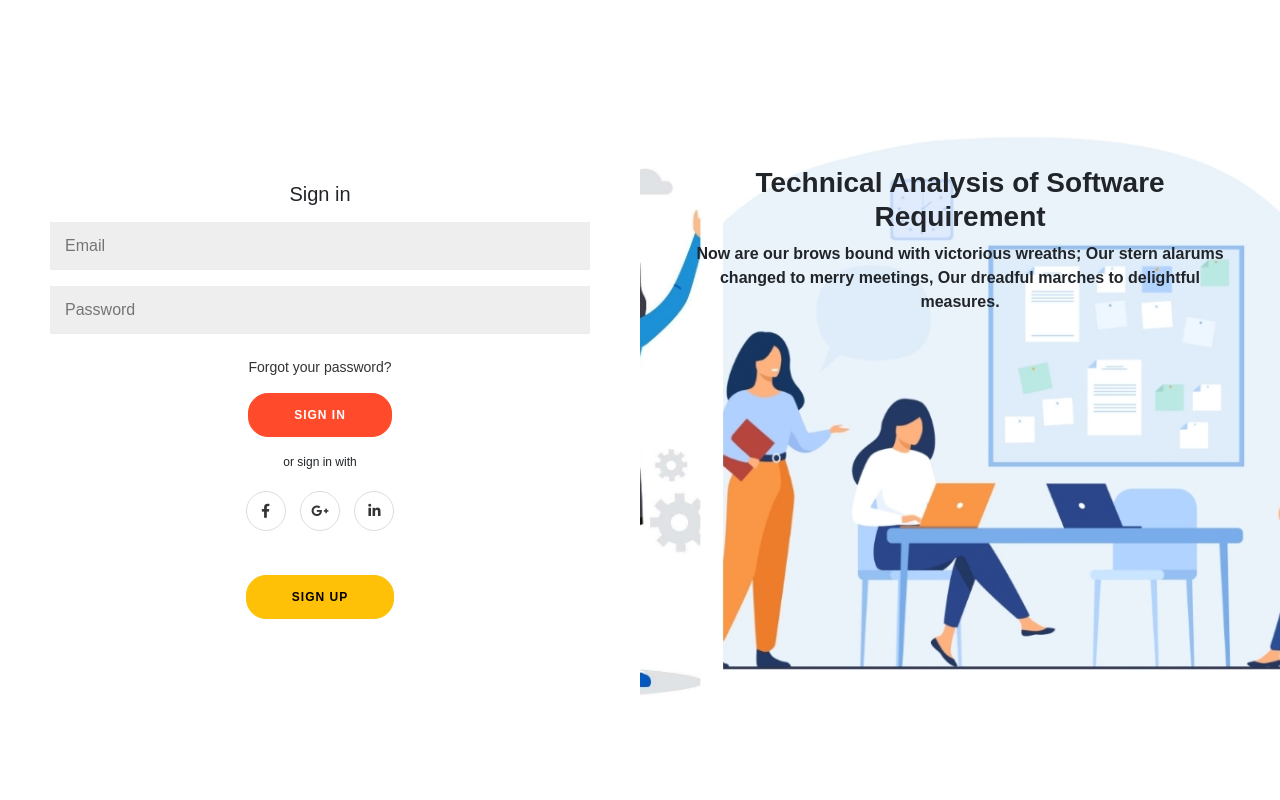
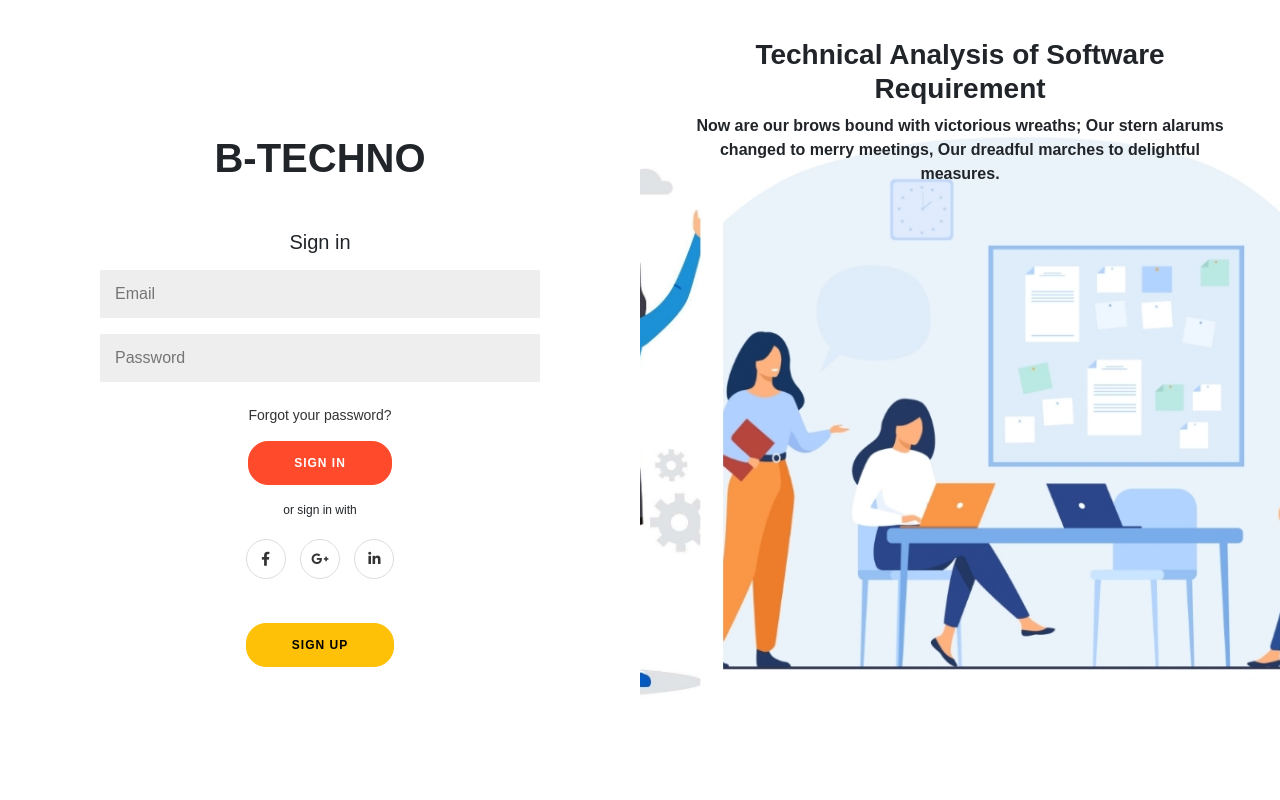
Before and after one commit to murshed23/signInUp, a PHP site: page / in a window 1280 px wide. Run offline with PHP 8.4, Linux system fonts and the light colour scheme; some libraries are stand-ins or nearby versions.

Commit message:
overlay text aligning

```diff
--- a/index.php
+++ b/index.php
@@ -13,7 +13,7 @@
     <div class="container" id="container">
         <div class="form-container sign-up-container">
             <form action="#">
-
+                <h1 class="mb-5">B-TECHNO</h1>
                 <h5>Create Account</h5>
                 <input type="text" placeholder="Name" />
                 <input type="email" placeholder="Email" />
@@ -25,10 +25,12 @@
                     <a href="#" class="social"><i class="fab fa-google-plus-g"></i></a>
                     <a href="#" class="social"><i class="fab fa-linkedin-in"></i></a>
                 </div>
+                <button class="btn-warning ghost" id="signIn">Sign In</button>
             </form>
         </div>
         <div class="form-container sign-in-container">
             <form action="#">
+                <h1 class="mb-5">B-TECHNO</h1>
                 <h5>Sign in</h5>
                 <input type="email" placeholder="Email" />
                 <input type="password" placeholder="Password" />
@@ -48,7 +50,6 @@
                 <div class="overlay-panel overlay-left">
                     <h3 class="" style="font-weight: bold;">Software Analytics And Marketing Statistics</h3>
                     <b>Now is the winter of our discontent Made glorious summer by this sun of York And all the clouds that lour'd upon our house In the deep bosom of the ocean buried.</b>
-                    <button class="btn-warning ghost" id="signIn">Sign In</button>
                 </div>
                 <div class="overlay-panel overlay-right">
                     <h3 class="" style="font-weight: bold;">Technical Analysis of Software Requirement</h3>
--- a/style.css
+++ b/style.css
@@ -3,7 +3,7 @@
 }
 
 body {
-	background: #f6f5f7;
+	background: #ffffff;
 	display: flex;
 	justify-content: center;
 	align-items: center;
@@ -62,16 +62,13 @@ button:focus {
 	outline: none;
 }
 
-button.ghost {
-}
-
 form {
 	background-color: #FFFFFF;
 	display: flex;
 	align-items: center;
 	justify-content: center;
 	flex-direction: column;
-	padding: 0 50px;
+	padding: 0 100px;
 	height: 100%;
 	text-align: center;
 }
@@ -172,7 +169,6 @@ input {
 	position: absolute;
 	display: flex;
 	align-items: center;
-	justify-content: center;
 	flex-direction: column;
 	padding: 0 40px;
 	text-align: center;
@@ -181,7 +177,7 @@ input {
 	width: 50%;
 	transform: translateX(0);
 	transition: transform 0.6s ease-in-out;
-    padding-bottom: 25%;
+    padding-top: 3%;
 }
 
 .overlay-left {
```
